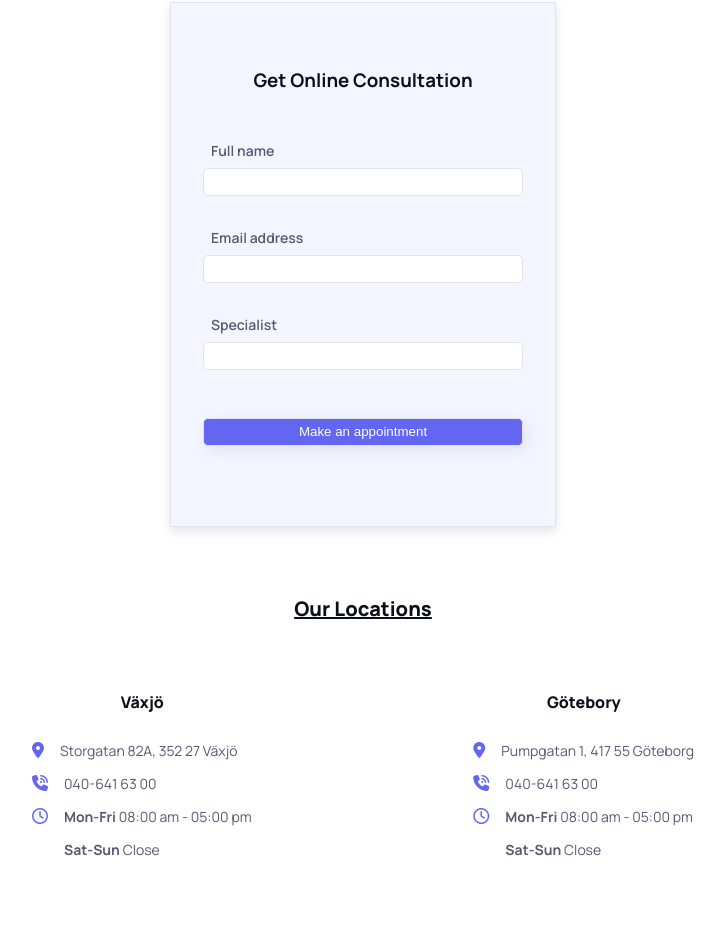
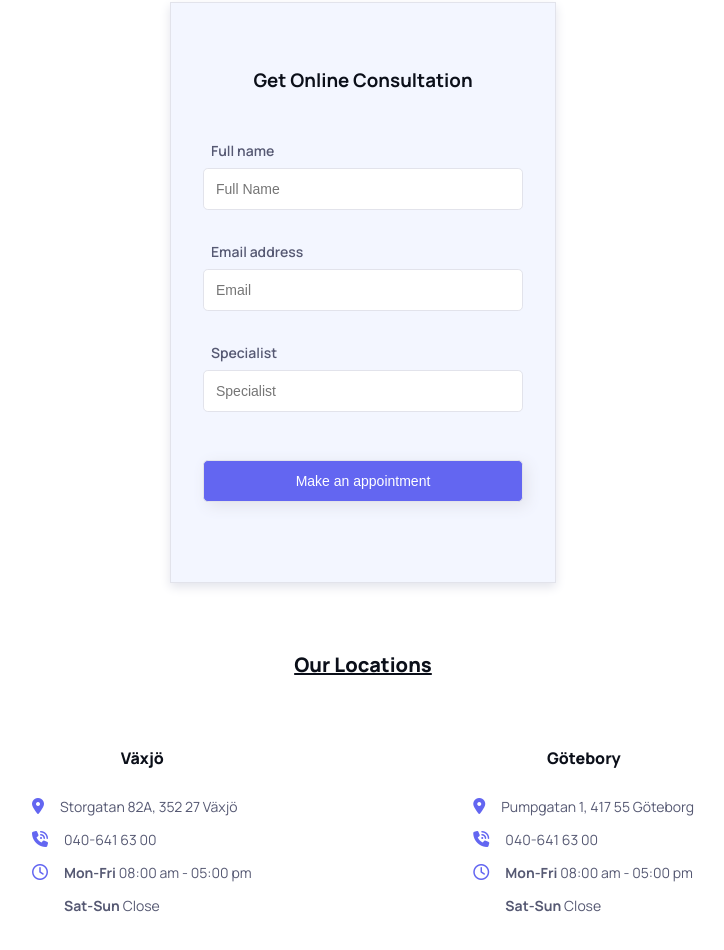
Before and after one commit to BassimAliDurzi/Silicon-Design---React, a React (Vite) app: page /contact in a window 1280 px wide. Shown: the part 865-1815 px from the top of the page, without its empty margins (277-1001 px from the left). Built offline with nearby package versions, Linux system fonts and the light colour scheme; some icons are missing.

Commit message:
Send data from Contact Form to Api

```diff
--- a/src/assets/css/main.css
+++ b/src/assets/css/main.css
@@ -1400,9 +1400,10 @@ footer {
       input {
         width: 20rem;
         margin-bottom: 2rem;
-        line-height: 1.5rem;
+        padding: 0.75rem;
         border: 1px solid var(--clr-border);
         border-radius: 0.3rem;
+        font-size: 14px;
       }
 
       #submit {
@@ -1527,3 +1528,26 @@ footer {
     }
   }
 }
+
+.informationBox {
+  width: 40rem;
+  background-color: var(--clr-primary);
+  color: var(--clr-headline);
+  display: flex;
+  flex-direction: column;
+  justify-content: center;
+  align-items: center;
+  border-radius: 0.5rem;
+
+  button {
+    background-color: white;
+    color: var(--clr-primary);
+    margin-top: 1rem;
+    margin-bottom: 1rem;
+    padding: 0.5rem 2rem;
+    border: 1px solid var(--clr-border);
+    border-radius: 0.5rem;
+    font-size: 1rem;
+    font-weight: 600;
+  }
+}
--- a/src/components/ContactForm.jsx
+++ b/src/components/ContactForm.jsx
@@ -1,17 +1,94 @@
-import React from "react";
+import React, { useState } from "react";
 
 const ContactForm = () => {
+  const [formData, setFormData] = useState({
+    fullName: "",
+    email: "",
+    specialist: "",
+  });
+
+  const [submitted, setSubmitted] = useState(false);
+
+  const handleChange = (e) => {
+    const { name, value } = e.target;
+    setFormData({ ...formData, [name]: value });
+  };
+
+  const handleOk = () => {
+    setSubmitted(false)
+  }
+
+  const handleSubmit = async (e) => {
+    e.preventDefault();
+
+    const res = await fetch(
+      "https://win24-assignment.azurewebsites.net/api/forms/contact",
+      {
+        method: "POST",
+        headers: {
+          "Content-Type": "application/json",
+        },
+        body: JSON.stringify(formData),
+      }
+    );
+
+    if (res.ok) {
+      setSubmitted(true);
+      setFormData({
+        fullName: "",
+        email: "",
+        specialist: "",
+      });
+    }
+  };
+
+  if (submitted) {
+    return (
+      <div className="informationBox">
+        <h1>Thank you for your message!</h1>
+        <p>We will contact you as soon as possible.</p>
+        <button onClick={handleOk}>Ok</button>
+      </div>
+    );
+  }
+
   return (
     <>
       <div className="contact-form">
         <h3>Get Online Consultation</h3>
-        <form action="" className="form">
+        <form className="form" onSubmit={handleSubmit}>
           <label htmlFor="fullName">Full name</label>
-          <input type="text" id="fullName" />
+          <input
+            type="text"
+            id="fullName"
+            name="fullName"
+            value={formData.fullName}
+            onChange={handleChange}
+            required
+            placeholder="Full Name"
+          />
+
           <label htmlFor="email">Email address</label>
-          <input type="email" id="email" />
+          <input
+            type="email"
+            id="email"
+            name="email"
+            value={formData.email}
+            onChange={handleChange}
+            required
+            placeholder="Email"
+          />
+
           <label htmlFor="specialist">Specialist</label>
-          <input type="text" id="specialist" />
+          <input
+            type="text"
+            id="specialist"
+            name="specialist"
+            value={formData.specialist}
+            onChange={handleChange}
+            required
+            placeholder="Specialist"
+          />
           <input id="submit" type="submit" value="Make an appointment" />
         </form>
       </div>
```
